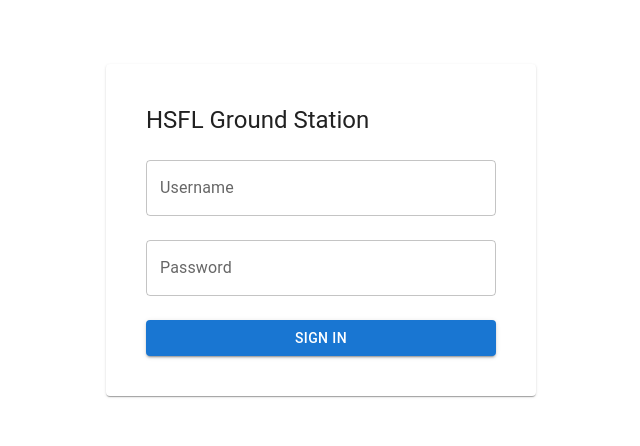
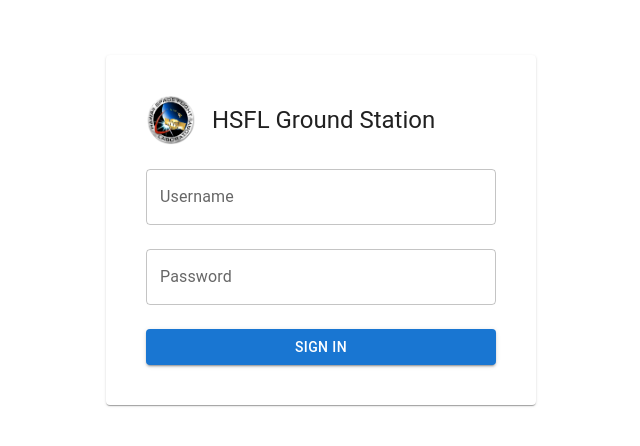
Before and after one commit to colbren/hsfl-ground-station, a React (Vite) app in the folder frontend/: page /login in a window 1280 px wide. Shown: the part 170-616 px from the top of the page, without its empty margins (319-959 px from the left). Built offline with nearby package versions, Linux system fonts and the light colour scheme; no server answers.

Commit message:
Adding logo to login page

```diff
--- a/frontend/src/auth/LoginPage.tsx
+++ b/frontend/src/auth/LoginPage.tsx
@@ -3,6 +3,7 @@ import {
     Paper,
     TextField,
     Typography,
+    Box,
 } from "@mui/material";
 
 import { useState } from "react";
@@ -64,7 +65,21 @@ export default function LoginPage() {
                 <Typography
                     variant="h5"
                     gutterBottom
+                    sx={{
+                        display: "flex",
+                        alignItems: "center",
+                    }}
                 >
+                    <Box
+                        component="img"
+                        src="/hsfl.png"
+                        alt="Logo"
+                        sx={{
+                            width: 50,
+                            height: 50,
+                            mr: 2,
+                        }}
+                    />
                     HSFL Ground Station
                 </Typography>
 
```
